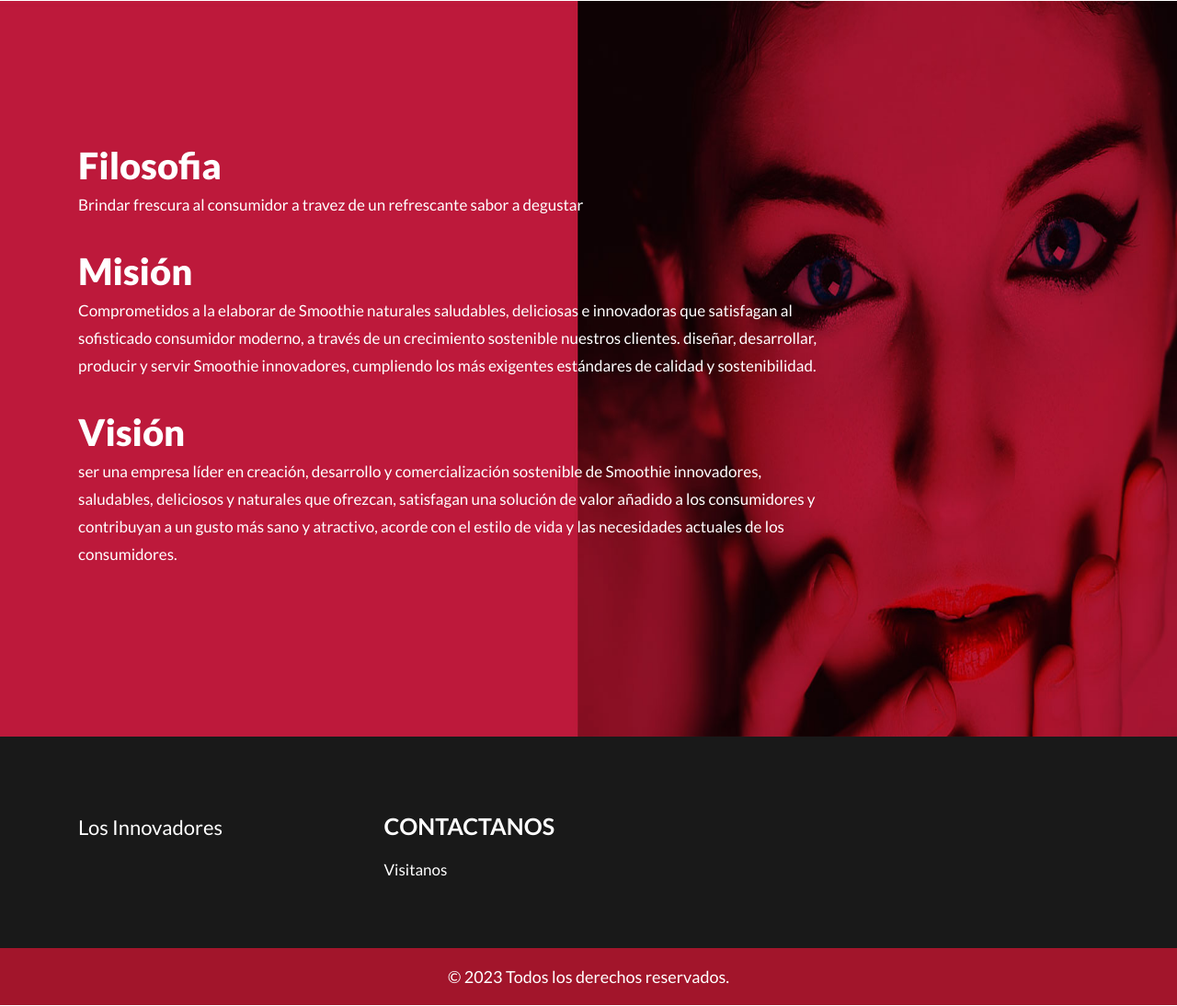
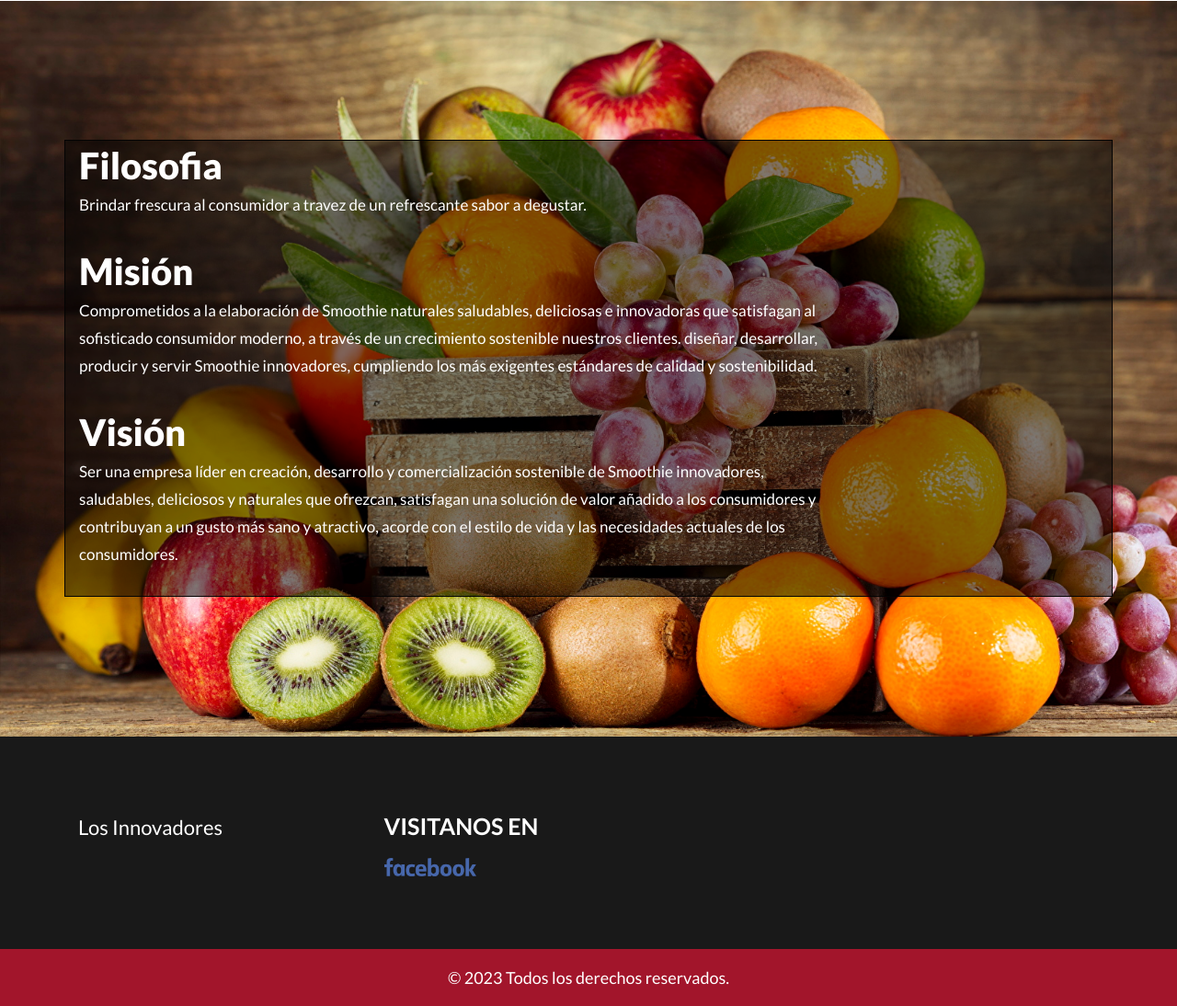
Before and after one commit to roonmorton/NutriFactsTurbito, a plain HTML site: page index.html in a window 1280 px wide. Shown: the part 1077-2171 px from the top of the page at 92% size. Drawn offline with nearby package versions, Linux system fonts and the light colour scheme; some packages are replaced by stand-ins of ours.

Commit message:
correcciones

```diff
--- a/css/style.css
+++ b/css/style.css
@@ -625,13 +625,19 @@ ul.email li a {
 
 /** end service section **/
 
+.transparente {
+     background-color: rgba(0, 0, 0, 0.5);
+     border: 1px solid rgb(3, 3, 3);
+}
 
 /** about section **/
 
 .about {
-     background: url(../images/about_bg.jpg);
-     background-size: 100% 100%;
-     background-repeat: no-repeat;
+     /*background: url(../images/about_bg.jpg);*/
+     background: url(../images/frutas.jpg) ;
+     background-size: cover;
+     /*background-size: 100% 100%;*/
+     background-repeat: repeat;
      height: 100vh;
      display: flex;
      align-items: center;
--- a/index.html
+++ b/index.html
@@ -402,7 +402,8 @@
                         </font>
                      </b>
                      <font style="vertical-align: inherit;">
-                        <font style="vertical-align: inherit;">Mora, Hielo, Azucar, Stevia
+                        <font style="vertical-align: inherit;">
+                           Piña jugo de naranja y limón  fresa, hielo y azúcar stevia.
                         </font>
                      </font>
                   </div>
@@ -501,7 +502,8 @@
                         </font>
                      </b>
                      <font style="vertical-align: inherit;">
-                        <font style="vertical-align: inherit;">Mora, Hielo, Azucar, Stevia
+                        <font style="vertical-align: inherit;">
+                           Mora y fresa, jugo de limón hielo y azúcar stevia.
                         </font>
                      </font>
                   </div>
@@ -600,7 +602,8 @@
                         </font>
                      </b>
                      <font style="vertical-align: inherit;">
-                        <font style="vertical-align: inherit;">Mora, Hielo, Azucar, Stevia
+                        <font style="vertical-align: inherit;">
+                           Sandía, fresa jugo de limón y naranja, hielo y azúcar stevia.
                         </font>
                      </font>
                   </div>
@@ -617,25 +620,25 @@
    <!-- about -->
    <div id="about" class="about">
       <div class="container">
-         <div class="row">
+         <div class="row transparente">
             <div class="col-md-9">
                <div class="titlepage">
                   <ul class="infometion">
                      <li>
                         <h2>Filosofia</h2>
-                        <p>Brindar frescura al consumidor a travez de un refrescante sabor a degustar</p>
+                        <p>Brindar frescura al consumidor a travez de un refrescante sabor a degustar.</p>
                      </li>
 
                      <li>
                         <h2>Misión</h2>
-                        <p>Comprometidos a la elaborar de Smoothie naturales saludables, deliciosas e innovadoras
+                        <p>Comprometidos a la elaboración de Smoothie naturales saludables, deliciosas e innovadoras
                            que satisfagan al sofisticado consumidor moderno, a través de un crecimiento sostenible
                            nuestros clientes. diseñar, desarrollar, producir y servir Smoothie innovadores,
                            cumpliendo los más exigentes estándares de calidad y sostenibilidad. </p>
                      </li>
                      <li>
                         <h2>Visión</h2>
-                        <p>ser una empresa líder en creación, desarrollo y comercialización sostenible de Smoothie
+                        <p>Ser una empresa líder en creación, desarrollo y comercialización sostenible de Smoothie
                            innovadores, saludables, deliciosos y naturales que ofrezcan, satisfagan una solución de
                            valor añadido a los consumidores y contribuyan a un gusto más sano y atractivo, acorde
                            con el estilo de vida y las necesidades actuales de los consumidores. </p>
@@ -792,10 +795,13 @@
                      </div>
                      <div class="col-md-5 padd_bottom padd_bott">
                         <div class="heading3">
-                           <h3>Contactanos</h3>
+                           <h3>Visitanos en</h3>
                            <ul class="infometion">
-                              <li><a href="https://www.facebook.com/profile.php?id=100091887583902&mibextid=ZbWKwL"
-                                    target="_blank">Visitanos</a></li>
+                              <li>
+                                 <a href="https://www.facebook.com/profile.php?id=100091887583902&mibextid=ZbWKwL"target="_blank">
+                                    <img src="images/facebook_logo.png" width="100">
+                                 </a>
+                                 </li>
                               <!--<li><a href="#">volutpat mattis</a></li>
                               <li><a href="#">eros.Lorem ipsum dolor</a></li>
                               <li><a href="#">sit amet, consectetuer </a></li>
```
Also changed, not shown: images/facebook_logo.png (added), images/frutas.jpg (added).
